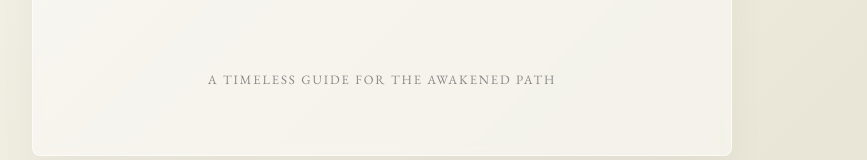
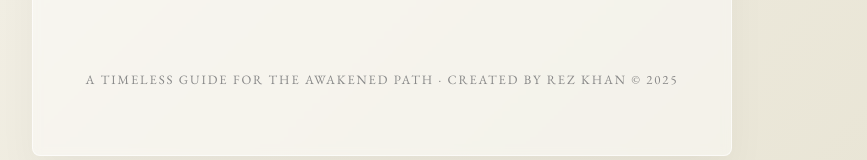
Before and after one commit to DoctorKhan/The-Scroll-of-The-Living-Way, a plain HTML site: page index.html in a window 1280 px wide. Shown: the part 1380-1540 px from the top of the page, without its empty margins (258-1125 px from the left). Drawn offline with nearby package versions, Linux system fonts and the light colour scheme.

Commit message:
Add copyright pages to The Living Architecture and The Living Way; update footer in index.html

```diff
--- a/index.html
+++ b/index.html
@@ -204,7 +204,7 @@
             <a href="https://chatgpt.com/g/g-692713a365548191927bd25f333f161b-the-living-jesus" class="btn btn-secondary" target="_blank">Ask the Living Jesus</a>
         </div>
 
-        <p class="footer">A timeless guide for the awakened path</p>
+        <p class="footer">A timeless guide for the awakened path &middot; Created by Rez Khan &copy; 2025</p>
     </div>
 </body>
 </html>
```
Also changed, not shown: 5 other files.
